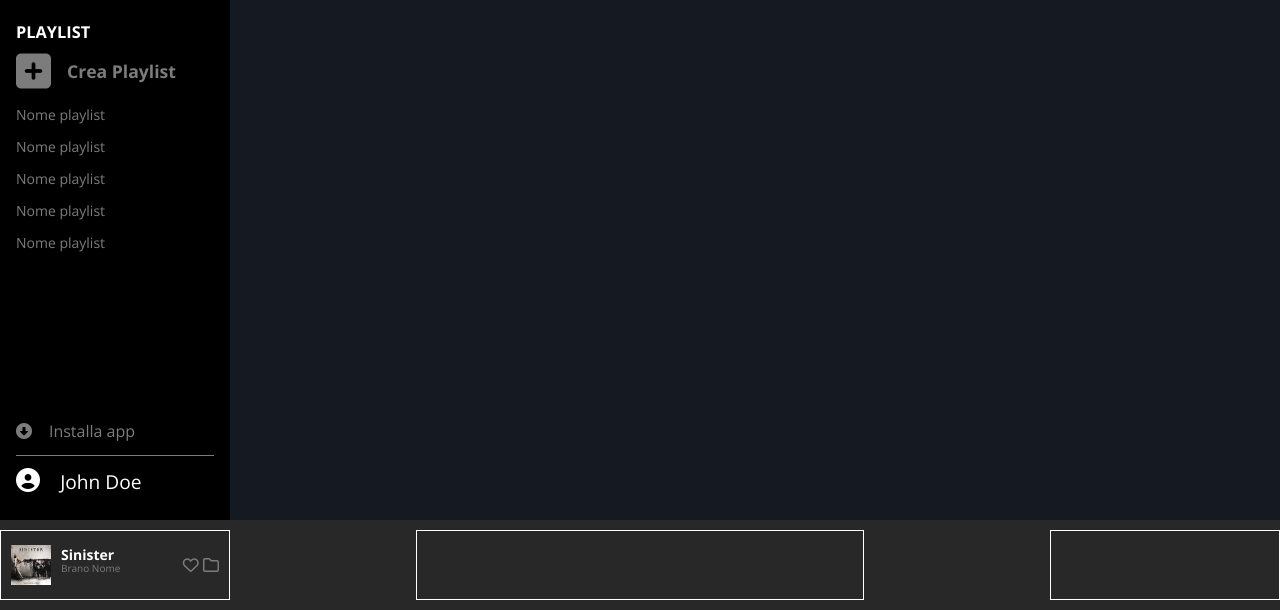
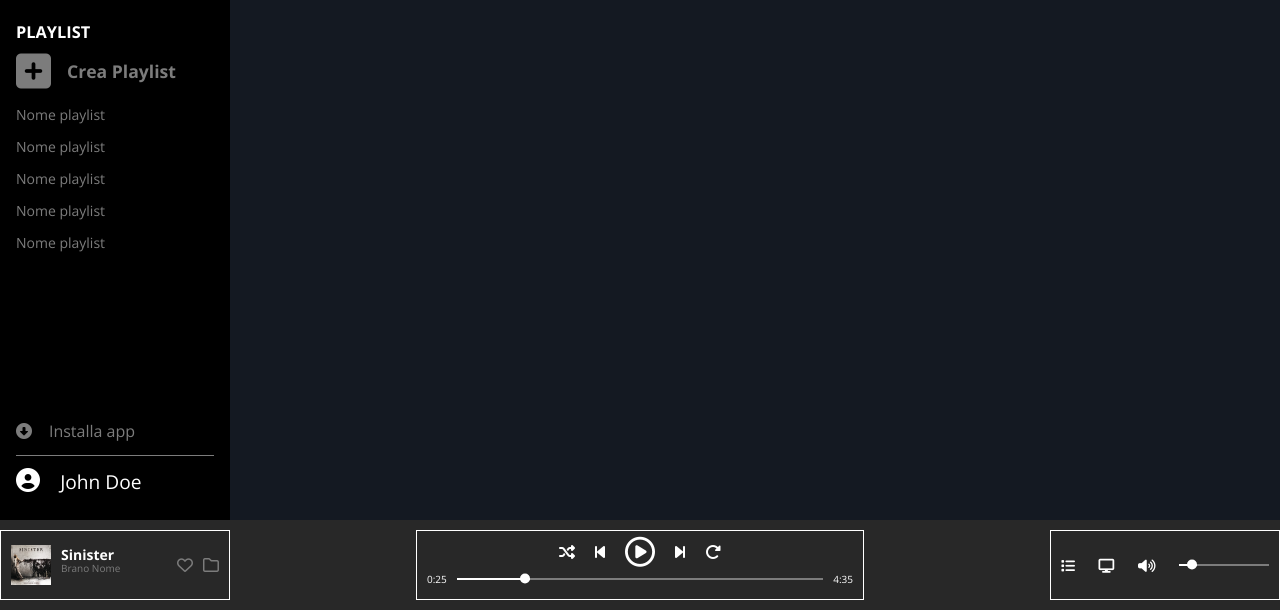
Before and after one commit to FabioLongoni/html-css-spotifyweb, a plain HTML site: page index.html in a window 1280 px wide. Shown: the part 190-800 px from the top of the page. Drawn offline with nearby package versions, Linux system fonts and the light colour scheme.

Commit message:
fineaside

```diff
--- a/css/app.css
+++ b/css/app.css
@@ -241,9 +241,14 @@ a {
     padding: 10px 0;
 }
 
-.toolbar >  * {
+.sound, .current-track {
     border: 1px solid white;
     padding: 10px;
+}
+
+.player {
+    padding: 0 10px;
+    border: 1px solid white;
 }
 
 .current-track, .sound {
@@ -258,6 +263,8 @@ a {
 
 .player {
     flex-basis: 35%;
+    display: flex;
+    flex-direction: column;
 }
 
 .current-track-left {
@@ -279,6 +286,85 @@ a {
     font-size: 10px;
     line-height: 8px;
 }
- .current-track-icon {
+.current-track-icon {
     color: var(--lightgrey2);
- }
+    display: flex;
+    gap: 10px;
+    cursor: pointer;
+}
+
+.sound-bar {
+    width: 90px;
+    background-color: var(--lightgrey2);
+}
+
+.sound {
+    justify-content: space-between;
+    align-items: center;
+    color:white;
+    font-size: 14px;
+}
+
+.sound-value {
+    width: 20%;
+    height: 2px;
+    background-color: white;
+    position: relative;
+}
+
+.play-icon {
+    font-size: 30px;
+}
+
+.player-icon {
+    display: flex;
+    gap: 20px;
+    justify-content: center;
+    align-items: center;
+}
+
+.listening {
+    display: flex;
+    justify-content: space-between;
+    align-items: center;
+    gap: 10px;
+}
+
+.listening-time, .remaining-time {
+    font-size: 10px;
+}
+
+.listening-bar {
+    width: 100%;
+    background-color: var(--lightgrey2);
+}
+
+.listening-bar-time {
+    width: 20%;
+    height: 2px;
+    background-color: white;
+    position: relative;
+}
+
+.circle {
+    width: 10px;
+    aspect-ratio: 1;
+    border-radius: 50%;
+    background-color: white;
+    position: absolute;
+    right: 0;
+    transform: translateY(-45%);
+}
+
+.play-icon:hover {
+    transform: scale(1.1);
+}
+
+.current-track-icon div:hover {
+    color: white;
+}
+
+.current-track-name-track:hover {
+    text-decoration: underline;
+    cursor: default;
+}
--- a/index.html
+++ b/index.html
@@ -86,15 +86,65 @@
                     </div>
                 </div>
                 <div class="current-track-icon">
-                    <i class="fa-regular fa-heart"></i>
-                    <i class="fa-regular fa-folder"></i>
+                    <div>
+                        <i class="fa-regular fa-heart"></i>
+                    </div>
+                    <div>
+                        <i class="fa-regular fa-folder"></i>
+                    </div>
                 </div>
             </div>
+
             <div class="player">
+                <div class="player-icon">
+                    <div>
+                        <i class="fa-solid fa-shuffle"></i>
+                    </div>
+                    <div>
+                        <i class="fa-solid fa-backward-step"></i>
+                    </div>
+                    <div class="play-icon">
+                        <i class="fa-regular fa-circle-play"></i>
+                    </div>
+                    <div>
+                        <i class="fa-solid fa-forward-step"></i>
+                    </div>
+                    <div>
+                        <i class="fa-solid fa-rotate-right"></i>
+                    </div>
+                </div>
+                <div class="listening">
+                    <div class="listening-time">
+                        0:25
+                    </div>
+                    <div class="listening-bar">
+                        <div class="listening-bar-time">
+                            <div class="circle"></div>
+                        </div>
+                    </div>
+                    <div class="remaining-time">
+                        4:35
+                    </div>
+                </div>
+            </div>
 
-            </div>
             <div class="sound">
-
+                <div>
+                    <i class="fa-solid fa-list"></i>
+                </div>
+                <div>
+                    <i class="fa-solid fa-display"></i>
+                </div>
+                <div>
+                    <i class="fa-solid fa-volume-high"></i>
+                </div>
+                <div>
+                    <div class="sound-bar">
+                        <div class="sound-value">
+                            <div class="circle"></div>
+                        </div>
+                    </div>
+                </div>
             </div>
         </aside>
     </div>
```
